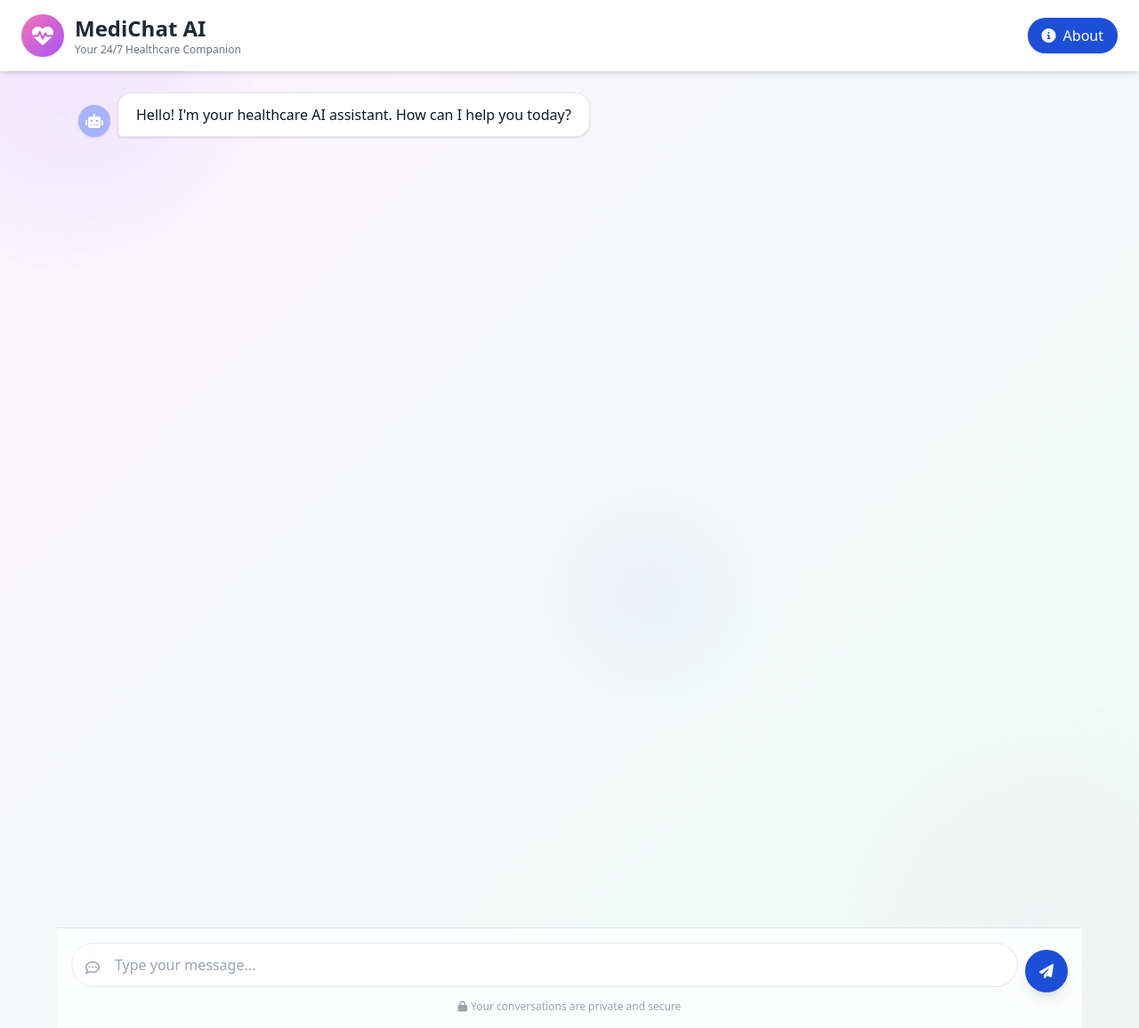
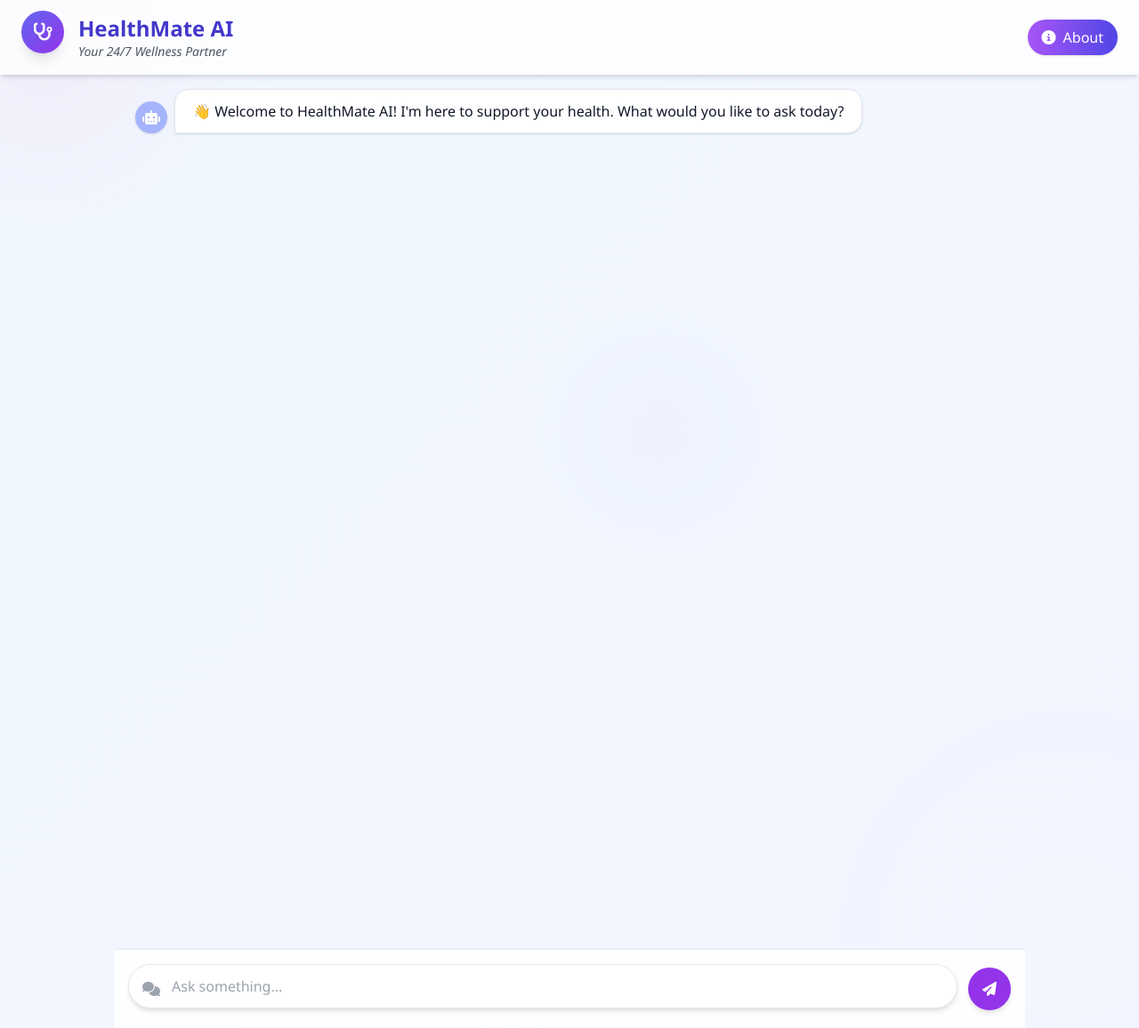
Before and after one commit to babaiii07/Agentic-HealthCare-Chatbot, a Flask app: page / in a window 1280 px wide. Shown: the whole page at 89% size. Run offline with Flask 3, Linux system fonts and the light colour scheme; some libraries are stand-ins or nearby versions.

Commit message:
initial commit

```diff
--- a/requirements.txt
+++ b/requirements.txt
@@ -4,7 +4,7 @@ streamlit
 chromadb
 faiss-cpu
 pypdf
-langgchain_groq
+langchain_groq
 langchain_google_genai
 tavily-python
 serper
--- a/templates/index.html
+++ b/templates/index.html
@@ -3,57 +3,64 @@
 <head>
   <meta charset="UTF-8" />
   <meta name="viewport" content="width=device-width, initial-scale=1.0"/>
-  <title>MediChat AI - Healthcare Chatbot</title>
+  <title>HealthMate AI - Your Wellness Partner</title>
   <script src="https://cdn.tailwindcss.com"></script>
   <link rel="stylesheet" href="https://cdnjs.cloudflare.com/ajax/libs/font-awesome/6.4.0/css/all.min.css">
   <style>
-    html, body { height: 100%; margin: 0; padding: 0; }
+    html, body {
+      height: 100%;
+      margin: 0;
+      padding: 0;
+      font-family: 'Segoe UI', Tahoma, Geneva, Verdana, sans-serif;
+    }
 
     body {
       min-height: 100vh;
-      background: linear-gradient(135deg, #fdf4ff 0%, #e0f2fe 100%);
+      background: linear-gradient(135deg, #ecfeff 0%, #f5f3ff 100%);
       background-size: 400% 400%;
-      animation: gradientShift 15s ease infinite;
+      animation: gradientShift 20s ease infinite;
       overflow-x: hidden;
     }
 
     @keyframes gradientShift {
-      0% { background-position: 0% 50%; }
+      0%, 100% { background-position: 0% 50%; }
       50% { background-position: 100% 50%; }
-      100% { background-position: 0% 50%; }
     }
 
-    .chat-scrollbar::-webkit-scrollbar { width: 8px; }
+    .chat-scrollbar::-webkit-scrollbar {
+      width: 8px;
+    }
+
     .chat-scrollbar::-webkit-scrollbar-thumb {
-      background: #c4b5fd;
-      border-radius: 8px;
+      background: #c084fc;
+      border-radius: 10px;
     }
 
     .bubble a {
-      color: #6366f1;
+      color: #7c3aed;
       text-decoration: underline;
       word-break: break-word;
     }
 
-    .bubble { white-space: pre-line; }
-
-    .typing-dots {
-      display: inline-flex;
-      gap: 4px;
-      align-items: center;
-      justify-content: center;
+    .bubble {
+      white-space: pre-line;
     }
 
     .typing-dot {
       width: 8px;
       height: 8px;
-      background-color: #7c3aed;
+      background-color: #a855f7;
       border-radius: 50%;
       animation: blinkDot 1.2s infinite ease-in-out;
     }
 
-    .typing-dot:nth-child(2) { animation-delay: 0.2s; }
-    .typing-dot:nth-child(3) { animation-delay: 0.4s; }
+    .typing-dot:nth-child(2) {
+      animation-delay: 0.2s;
+    }
+
+    .typing-dot:nth-child(3) {
+      animation-delay: 0.4s;
+    }
 
     @keyframes blinkDot {
       0%, 80%, 100% { transform: scale(0); opacity: 0.5; }
@@ -65,113 +72,108 @@
       width: 10px;
       height: 10px;
       border-radius: 50%;
-      background: rgba(255, 255, 255, 0.15);
-      animation: floatParticle 10s linear infinite;
+      background: rgba(255, 255, 255, 0.1);
+      animation: floatParticle 15s linear infinite;
       z-index: -10;
     }
 
     @keyframes floatParticle {
-      0% { transform: translateY(100vh) translateX(0); opacity: 0; }
+      0% { transform: translateY(100vh); opacity: 0; }
       10% { opacity: 1; }
-      100% { transform: translateY(-100vh) translateX(50px); opacity: 0; }
+      100% { transform: translateY(-100vh); opacity: 0; }
+    }
+
+    #chat-messages {
+      flex-grow: 1;
+      min-height: 0;
+      overflow-y: auto;
+      padding-bottom: 1rem;
     }
   </style>
 </head>
-<body class="min-h-screen flex flex-col" style="background: linear-gradient(135deg, #fdf4ff 0%, #ecfdf5 100%);">
+<body class="flex flex-col min-h-screen">
+  <!-- Floating Background Dots -->
   <div class="pointer-events-none fixed inset-0 -z-10">
-    <div class="absolute top-[-80px] left-[-80px] w-[320px] h-[320px] bg-purple-300/30 rounded-full blur-3xl opacity-70 animate-float"></div>
-    <div class="absolute bottom-[-100px] right-[-100px] w-[400px] h-[400px] bg-pink-200/30 rounded-full blur-3xl opacity-60 animate-float2"></div>
-    <div class="absolute top-1/2 left-1/2 w-[180px] h-[180px] bg-indigo-200/40 rounded-full blur-2xl opacity-50 animate-float3"></div>
+    <div class="absolute top-[-100px] left-[-100px] w-[300px] h-[300px] bg-pink-300/20 rounded-full blur-3xl opacity-70 animate-pulse"></div>
+    <div class="absolute bottom-[-100px] right-[-120px] w-[400px] h-[400px] bg-purple-200/30 rounded-full blur-3xl opacity-60 animate-ping"></div>
+    <div class="absolute top-1/3 left-1/2 w-[200px] h-[200px] bg-indigo-100/40 rounded-full blur-2xl opacity-50 animate-spin-slow"></div>
   </div>
 
-  <header class="w-full flex items-center justify-between px-6 py-4 bg-white shadow-md z-20">
-    <div class="flex items-center gap-3">
-      <div class="w-12 h-12 rounded-full bg-gradient-to-br from-pink-400 to-purple-500 flex items-center justify-center shadow">
-        <i class="fas fa-heartbeat text-white text-2xl"></i>
+  <!-- Header -->
+  <header class="w-full px-6 py-4 bg-white/80 backdrop-blur-md shadow-md flex items-center justify-between z-20">
+    <div class="flex items-center gap-4">
+      <div class="w-12 h-12 bg-gradient-to-br from-indigo-500 to-purple-600 rounded-full flex items-center justify-center shadow-lg animate-bounce">
+        <i class="fas fa-stethoscope text-white text-xl"></i>
       </div>
       <div>
-        <h1 class="text-2xl font-bold text-gray-800">MediChat AI</h1>
-        <p class="text-xs text-gray-500">Your 24/7 Healthcare Companion</p>
+        <h1 class="text-2xl font-extrabold text-indigo-700">HealthMate AI</h1>
+        <p class="text-sm text-gray-600 italic">Your 24/7 Wellness Partner</p>
       </div>
     </div>
-    <button id="about-toggle" class="px-4 py-2 bg-blue-700 text-white rounded-full font-medium shadow hover:bg-blue-800 transition flex items-center">
+    <button id="about-toggle" class="bg-gradient-to-r from-purple-500 to-indigo-600 text-white px-4 py-2 rounded-full shadow hover:scale-105 transition flex items-center">
       <i class="fas fa-info-circle mr-2"></i> About
     </button>
   </header>
 
-  <main class="flex-1 flex flex-col max-w-6xl mx-auto w-full h-[calc(100vh-80px)] min-h-0 overflow-hidden">
-    <div id="about-modal" class="fixed inset-0 z-50 hidden items-center justify-center bg-black bg-opacity-40">
-      <div class="bg-white rounded-2xl shadow-2xl max-w-lg w-full p-8 relative animate-fadeIn">
-        <button id="close-about" class="absolute top-4 right-4 text-gray-400 hover:text-purple-500 text-2xl"><i class="fas fa-times"></i></button>
-        <h2 class="text-2xl font-bold mb-2 text-gray-800">About MediChat AI</h2>
-        <p class="text-gray-700 mb-4">MediChat AI is your intelligent healthcare companion, available 24/7 to provide reliable medical information, symptom analysis, medication guidance, and more.</p>
-        <ul class="mb-4 space-y-2">
-          <li class="flex items-center"><i class="fas fa-check-circle text-purple-500 mr-2"></i> Symptom checker with possible causes</li>
-          <li class="flex items-center"><i class="fas fa-check-circle text-purple-500 mr-2"></i> Medication and treatment information</li>
-          <li class="flex items-center"><i class="fas fa-check-circle text-purple-500 mr-2"></i> Doctor finder and appointment booking (coming soon)</li>
-          <li class="flex items-center"><i class="fas fa-check-circle text-purple-500 mr-2"></i> Secure and private conversations</li>
+  <!-- Main Chat Area -->
+  <main class="flex flex-col max-w-5xl mx-auto w-full h-[calc(100vh-80px)] overflow-hidden">
+    <!-- About Modal -->
+    <div id="about-modal" class="fixed inset-0 z-50 hidden items-center justify-center bg-black bg-opacity-50">
+      <div class="bg-white rounded-2xl shadow-xl max-w-lg w-full p-8 relative animate-fadeIn">
+        <button id="close-about" class="absolute top-4 right-4 text-gray-400 hover:text-purple-600 text-2xl">
+          <i class="fas fa-times-circle"></i>
+        </button>
+        <h2 class="text-2xl font-bold mb-3 text-indigo-700">About HealthMate AI</h2>
+        <p class="text-gray-700 mb-4">HealthMate AI is your smart healthcare assistant—available anytime to help analyze symptoms, recommend remedies, provide medication details, and more.</p>
+        <ul class="mb-4 space-y-2 text-sm">
+          <li class="flex items-center"><i class="fas fa-check text-purple-500 mr-2"></i> Intelligent symptom checker</li>
+          <li class="flex items-center"><i class="fas fa-check text-purple-500 mr-2"></i> Medication and treatment guidance</li>
+          <li class="flex items-center"><i class="fas fa-check text-purple-500 mr-2"></i> Privacy-first chat system</li>
         </ul>
         <div class="flex items-center gap-4 mt-2">
-          <a href="https://github.com/Babaiii07" target="_blank" class="w-10 h-10 flex items-center justify-center rounded-full bg-gray-100 hover:bg-gray-800 transition shadow group" title="GitHub">
-            <i class="fab fa-github text-xl text-gray-700 group-hover:text-white"></i>
+          <a href="https://github.com/Babaiii07" target="_blank" class="w-10 h-10 bg-gray-200 rounded-full flex items-center justify-center hover:bg-black transition">
+            <i class="fab fa-github text-gray-700 hover:text-white"></i>
           </a>
-          <a href="https://www.linkedin.com/in/parthib-karak-9a0bb1286/" target="_blank" class="w-10 h-10 flex items-center justify-center rounded-full bg-blue-100 hover:bg-blue-700 transition shadow group" title="LinkedIn">
-            <i class="fab fa-linkedin-in text-xl text-blue-700 group-hover:text-white"></i>
+          <a href="https://www.linkedin.com/in/parthib-karak-9a0bb1286/" target="_blank" class="w-10 h-10 bg-blue-100 rounded-full flex items-center justify-center hover:bg-blue-700 transition">
+            <i class="fab fa-linkedin-in text-blue-700 hover:text-white"></i>
           </a>
-          <span class="ml-2 text-sm text-gray-500">by <span class="font-semibold text-purple-600">Parthib Karak</span></span>
+          <span class="text-sm text-gray-500 ml-2">Created by <span class="font-semibold text-purple-600">Parthib Karak</span></span>
         </div>
-        <img src="https://kms-healthcare.com/wp-content/uploads/2023/10/ai-chatbots-in-healthcare-1-1024x575.png" alt="Healthcare AI" class="w-40 h-40 object-contain rounded-xl shadow-md bg-white mt-8 mx-auto"/>
       </div>
     </div>
 
-    <section class="flex-1 flex flex-col h-full min-h-0 overflow-hidden">
-      <div id="chat-messages" class="flex-1 overflow-y-auto p-6 chat-scrollbar flex flex-col gap-2 min-h-0 w-full"></div>
-      <div class="w-full bg-white/80 border-t border-gray-200 p-4 sticky bottom-0 z-10">
-        <form id="chat-form" class="flex items-end gap-2">
-          <div class="flex-1 relative">
-            <textarea id="message-input" rows="1" class="w-full py-3 px-4 border border-gray-200 rounded-full focus:outline-none focus:ring-2 focus:ring-blue-700 focus:border-transparent transition pl-12 resize-none bg-white" placeholder="Type your message..." autocomplete="off"></textarea>
+    <!-- Chat Section -->
+    <section class="flex flex-col flex-grow min-h-0 overflow-hidden">
+      <div id="chat-messages" class="chat-scrollbar flex flex-col gap-2 w-full px-6 py-4"></div>
+      <div class="w-full bg-white/90 backdrop-blur border-t border-gray-200 p-4 sticky bottom-0 z-10">
+        <form id="chat-form" class="flex items-center gap-3">
+          <div class="relative flex-1">
+            <textarea id="message-input" rows="1" placeholder="Ask something..." class="w-full py-3 px-4 pr-12 pl-12 border border-gray-200 rounded-full shadow-md focus:outline-none focus:ring-2 focus:ring-purple-600 resize-none"></textarea>
             <div class="absolute left-4 top-1/2 transform -translate-y-1/2 text-gray-400 pointer-events-none">
-              <i class="far fa-comment-dots"></i>
+              <i class="fas fa-comments"></i>
             </div>
           </div>
-          <button type="submit" class="w-12 h-12 bg-blue-700 rounded-full flex items-center justify-center text-white hover:bg-blue-800 transition shadow-lg">
+          <button type="submit" class="w-12 h-12 bg-purple-600 text-white rounded-full shadow-md hover:bg-purple-700 transition">
             <i class="fas fa-paper-plane"></i>
           </button>
         </form>
-        <div class="mt-2 flex items-center justify-center text-xs text-gray-400">
-          <i class="fas fa-lock mr-1"></i>
-          <span>Your conversations are private and secure</span>
-        </div>
       </div>
     </section>
   </main>
 
+  <!-- Script Section -->
   <script>
     const aboutToggle = document.getElementById('about-toggle');
     const aboutModal = document.getElementById('about-modal');
     const closeAbout = document.getElementById('close-about');
-
-    aboutToggle.addEventListener('click', () => {
-      aboutModal.classList.remove('hidden');
-      aboutModal.classList.add('flex');
-    });
-
-    closeAbout.addEventListener('click', () => {
-      aboutModal.classList.add('hidden');
-      aboutModal.classList.remove('flex');
-    });
-
-    aboutModal.addEventListener('click', (e) => {
-      if (e.target === aboutModal) {
-        aboutModal.classList.add('hidden');
-        aboutModal.classList.remove('flex');
-      }
-    });
-
     const chatForm = document.getElementById('chat-form');
     const messageInput = document.getElementById('message-input');
     const chatMessages = document.getElementById('chat-messages');
     let isAITyping = false;
+
+    aboutToggle.onclick = () => aboutModal.classList.replace('hidden', 'flex');
+    closeAbout.onclick = () => aboutModal.classList.replace('flex', 'hidden');
+    aboutModal.onclick = (e) => { if (e.target === aboutModal) aboutModal.classList.replace('flex', 'hidden'); }
 
     messageInput.addEventListener('keydown', function(e) {
       if (e.key === 'Enter' && !e.shiftKey) {
@@ -181,86 +183,70 @@
     });
 
     messageInput.addEventListener('input', function() {
-      this.style.height = '44px';
+      this.style.height = 'auto';
       this.style.height = (this.scrollHeight) + 'px';
     });
 
-    function linkify(inputText) {
-      const urlPattern = /(https?:\/\/[\w\-\.\/?#&=;%+~:@!$'()*\[\],]+)/gi;
-      return inputText.replace(urlPattern, function(url) {
-        let displayUrl = url.length > 50 ? url.slice(0, 47) + '...' : url;
-        return `<a href="${url}" target="_blank" rel="noopener">${displayUrl}</a>`;
-      });
+    function linkify(text) {
+      return text.replace(/(https?:\/\/[^\s]+)/g, url => `<a href="${url}" target="_blank">${url}</a>`);
     }
 
     function addMessage(text, sender, typing = false) {
-      const messageDiv = document.createElement('div');
-      messageDiv.classList.add('flex', 'items-end', 'gap-2', sender === 'user' ? 'justify-end' : 'justify-start');
-      let avatar = `<div class="w-9 h-9 rounded-full flex items-center justify-center ${sender === 'user' ? 'bg-blue-700 text-white' : 'bg-indigo-300 text-white'} shadow"><i class="fas fa-${sender === 'user' ? 'user' : 'robot'}"></i></div>`;
-      let bubble = `<div class="bubble px-5 py-3 rounded-2xl shadow ${sender === 'user' ? 'bg-blue-700 text-white rounded-br-md' : 'bg-white text-gray-900 border border-gray-200 rounded-bl-md'} break-words max-w-[80%]">${linkify(text)}</div>`;
-
-      if (typing) {
-        bubble = `<div class="bubble px-5 py-3 rounded-2xl shadow bg-white text-gray-900 border border-gray-200 rounded-bl-md break-words max-w-[80%]"><span id='ai-typing'></span><span class='typing-cursor'></span></div>`;
-      }
-
-      messageDiv.innerHTML = sender === 'user' ? (bubble + avatar) : (avatar + bubble);
-      chatMessages.appendChild(messageDiv);
+      const msgDiv = document.createElement('div');
+      msgDiv.className = `flex items-end gap-2 ${sender === 'user' ? 'justify-end' : 'justify-start'}`;
+      const avatar = `<div class="w-9 h-9 rounded-full flex items-center justify-center ${sender === 'user' ? 'bg-purple-600' : 'bg-indigo-300'} text-white shadow"><i class="fas fa-${sender === 'user' ? 'user' : 'robot'}"></i></div>`;
+      let bubble = `<div class="bubble px-5 py-3 rounded-2xl shadow ${sender === 'user' ? 'bg-purple-600 text-white rounded-br-none' : 'bg-white border border-gray-200 text-gray-900 rounded-bl-none'} max-w-[80%]">${linkify(text)}</div>`;
+      if (typing) bubble = `<div class="bubble px-5 py-3 bg-white border border-gray-200 rounded-2xl shadow max-w-[80%]"><span id="ai-typing"></span></div>`;
+      msgDiv.innerHTML = sender === 'user' ? (bubble + avatar) : (avatar + bubble);
+      chatMessages.appendChild(msgDiv);
       chatMessages.scrollTop = chatMessages.scrollHeight;
-      return messageDiv;
+      return msgDiv;
     }
 
     async function aiTypingEffect(fullText) {
       isAITyping = true;
-      const lastMsg = document.getElementById('ai-typing');
+      const typingSpan = document.getElementById('ai-typing');
       let i = 0;
-      function typeChar() {
-        if (!lastMsg) return;
-        lastMsg.innerHTML = linkify(fullText.slice(0, i));
+      function type() {
+        if (i <= fullText.length) {
+          typingSpan.innerHTML = linkify(fullText.slice(0, i++));
           chatMessages.scrollTop = chatMessages.scrollHeight;
-        if (i < fullText.length) {
-          i++;
-          setTimeout(typeChar, 12 + Math.random() * 30);
+          setTimeout(type, 15 + Math.random() * 25);
         } else {
           isAITyping = false;
         }
       }
-      typeChar();
+      type();
     }
 
-    chatForm.addEventListener('submit', function(e) {
+    chatForm.onsubmit = (e) => {
       e.preventDefault();
-      const message = messageInput.value.trim();
-      if (message && !isAITyping) {
-        addMessage(message, 'user');
+      const msg = messageInput.value.trim();
+      if (!msg || isAITyping) return;
+      addMessage(msg, 'user');
       messageInput.value = '';
-        messageInput.style.height = '44px';
-        const aiMsgDiv = addMessage('', 'ai', true);
+      messageInput.style.height = 'auto';
+      addMessage('', 'ai', true);
       fetch('/chat', {
         method: 'POST',
         headers: { 'Content-Type': 'application/json' },
-          body: JSON.stringify({ message })
+        body: JSON.stringify({ message: msg })
       })
-        .then(response => response.json())
-        .then(data => {
-          aiTypingEffect(data.response || 'Sorry, something went wrong.');
-        })
-        .catch(() => {
-          aiTypingEffect('Sorry, there was a problem connecting to the server.');
-        });
+      .then(res => res.json())
+      .then(data => aiTypingEffect(data.response || 'Sorry, something went wrong.'))
+      .catch(() => aiTypingEffect('Sorry, server not responding.'));
     }
-    });
 
-    window.addEventListener('DOMContentLoaded', () => {
-      addMessage("Hello! I'm your healthcare AI assistant. How can I help you today?", 'ai');
-    });
-
+    window.onload = () => {
+      addMessage("👋 Welcome to HealthMate AI! I'm here to support your health. What would you like to ask today?", 'ai');
       for (let i = 0; i < 20; i++) {
         const dot = document.createElement('div');
         dot.className = 'floating-dot';
         dot.style.left = `${Math.random() * 100}vw`;
-      dot.style.animationDuration = `${8 + Math.random() * 5}s`;
-      dot.style.animationDelay = `${Math.random() * 5}s`;
+        dot.style.animationDuration = `${10 + Math.random() * 5}s`;
+        dot.style.animationDelay = `${Math.random() * 3}s`;
         document.body.appendChild(dot);
+      }
     }
   </script>
 </body>
```
Lines whose indentation alone changed are shown as unchanged.
